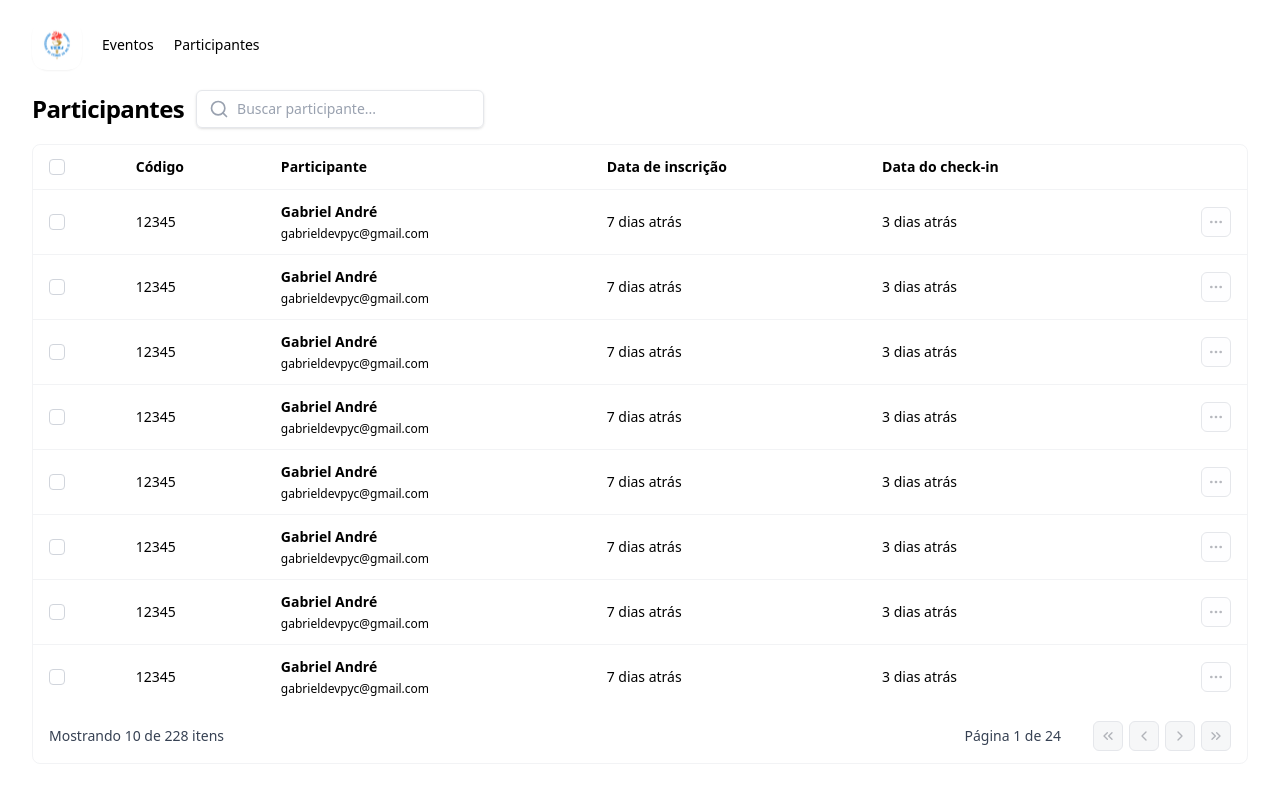
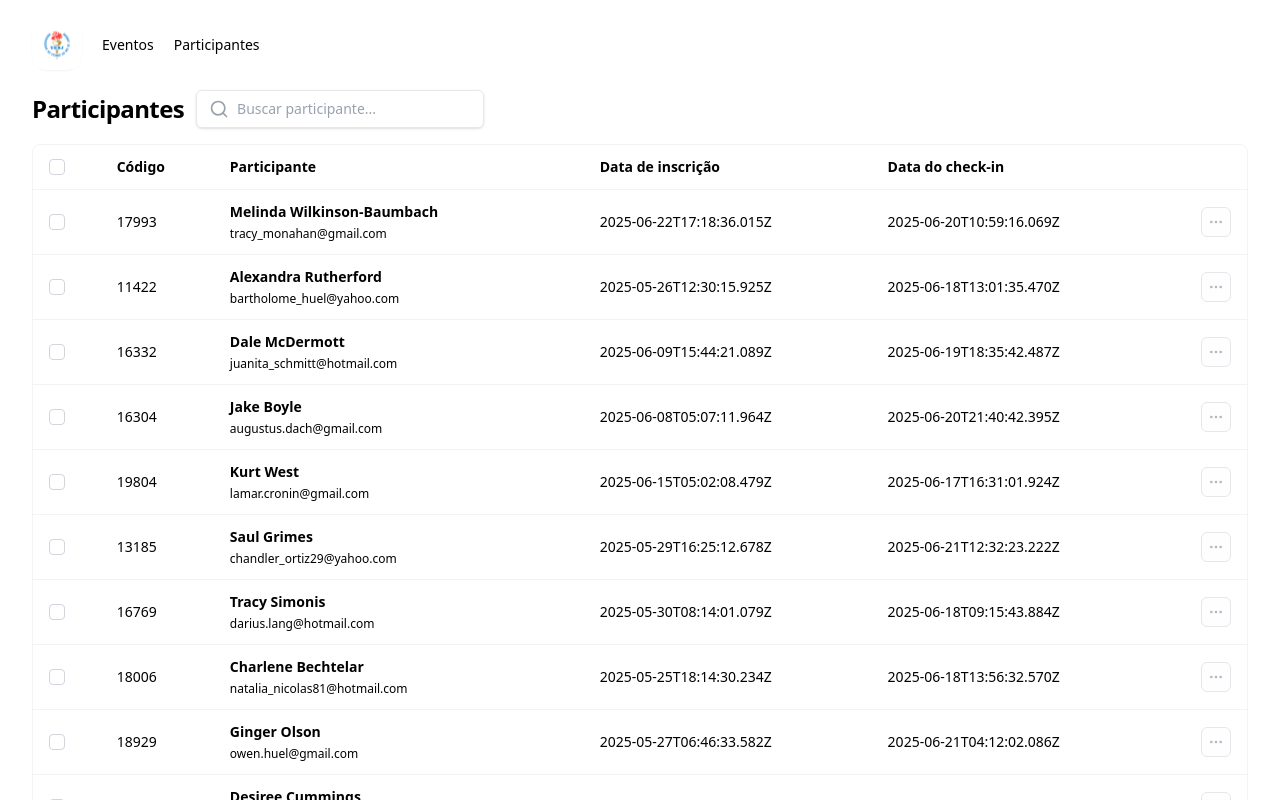
Before and after one commit to gabrielandre-math/Uerj-Pass-FrontEnd, a React (Vite) app: page / in a window 1280 px wide. Shown: the top 800 px of the page. Built offline with nearby package versions, Linux system fonts and the light colour scheme.

Commit message:
fix: correção estado do checkbox bugado

```diff
--- a/package.json
+++ b/package.json
@@ -18,6 +18,7 @@
   },
   "devDependencies": {
     "@eslint/js": "^9.25.0",
+    "@faker-js/faker": "^9.8.0",
     "@types/react": "^19.1.2",
     "@types/react-dom": "^19.1.2",
     "@vitejs/plugin-react": "^4.4.1",
--- a/src/components/attendee-list.tsx
+++ b/src/components/attendee-list.tsx
@@ -1,5 +1,4 @@
-// src/components/attendee-list.tsx
-import { useState } from "react";
+import { useState, type ChangeEvent } from "react";
 import {
   ChevronLeft,
   ChevronRight,
@@ -17,28 +16,42 @@ import { TableBody } from "./table/table-body";
 import { TableDivisor } from "./table/table-divisor";
 import { Container } from "./table/container";
 import { Span } from "./table/span";
+import { attendees } from "../data/attendees";
 
 export function AttendeeList() {
-  const [selectAll, setSelectAll] = useState(false);
-  const [selectedItems, setSelectedItems] = useState<number[]>([]);
+  const [search, setSearch] = useState();
+
+  const [selectedItems, setSelectedItems] = useState<Set<number>>(new Set());
+
+  function onSearchInputChanged(event: ChangeEvent<HTMLInputElement>) {
+    setSearch(event.target.value);
+  }
 
   const handleSelectAll = (checked: boolean) => {
-    setSelectAll(checked);
     if (checked) {
-      setSelectedItems(Array.from({ length: 8 }, (_, i) => i));
+      const allIds = new Set(attendees.map((attendee) => attendee.id));
+      setSelectedItems(allIds);
     } else {
-      setSelectedItems([]);
+      setSelectedItems(new Set());
     }
   };
 
-  const handleSelectItem = (index: number, checked: boolean) => {
+  const handleSelectItem = (attendeeId: number, checked: boolean) => {
+    const newSelectedItems = new Set(selectedItems);
+
     if (checked) {
-      setSelectedItems((prev) => [...prev, index]);
+      newSelectedItems.add(attendeeId);
     } else {
-      setSelectedItems((prev) => prev.filter((i) => i !== index));
-      setSelectAll(false);
+      newSelectedItems.delete(attendeeId);
     }
+
+    setSelectedItems(newSelectedItems);
   };
+
+  const selectAll =
+    selectedItems.size === attendees.length && attendees.length > 0;
+  const isIndeterminate =
+    selectedItems.size > 0 && selectedItems.size < attendees.length;
 
   return (
     <div className="flex flex-col gap-4">
@@ -74,14 +87,21 @@ export function AttendeeList() {
             placeholder:text-gray-400
           "
             placeholder="Buscar participante..."
+            onChange={onSearchInputChanged}
           />
         </div>
+        {search}
       </div>
+
       <Table>
         <thead>
           <TableRow>
             <TableHeader style={{ width: 48 }}>
-              <Checkbox checked={selectAll} onChange={handleSelectAll} />
+              <Checkbox
+                checked={selectAll}
+                indeterminate={isIndeterminate}
+                onChange={handleSelectAll}
+              />
             </TableHeader>
             <TableHeader>Código</TableHeader>
             <TableHeader>Participante</TableHeader>
@@ -91,26 +111,26 @@ export function AttendeeList() {
           </TableRow>
         </thead>
         <TableBody>
-          {Array.from({ length: 8 }).map((_, idx) => (
-            <TableRow key={idx} variant>
+          {attendees.map((attendee) => (
+            <TableRow key={attendee.id} variant>
               <TableDivisor>
                 <Checkbox
-                  checked={selectedItems.includes(idx)}
-                  onChange={(checked) => handleSelectItem(idx, checked)}
+                  checked={selectedItems.has(attendee.id)}
+                  onChange={(checked) => handleSelectItem(attendee.id, checked)}
                 />
               </TableDivisor>
 
-              <TableDivisor>12345</TableDivisor>
+              <TableDivisor>{attendee.id}</TableDivisor>
 
               <TableDivisor variant>
                 <Container>
-                  <Span>Gabriel André</Span>
-                  <Span variant> gabrieldevpyc@gmail.com</Span>
+                  <Span>{attendee.name}</Span>
+                  <Span variant> {attendee.email}</Span>
                 </Container>
               </TableDivisor>
 
-              <TableDivisor>7 dias atrás</TableDivisor>
-              <TableDivisor>3 dias atrás</TableDivisor>
+              <TableDivisor>{attendee.createdAt.toISOString()}</TableDivisor>
+              <TableDivisor>{attendee.checkedInAt.toISOString()}</TableDivisor>
               <TableDivisor variant className="text-right">
                 <IconButton transparent>
                   <MoreHorizontal className="h-4 w-4 text-gray-900/30" />
@@ -122,7 +142,8 @@ export function AttendeeList() {
         <tfoot>
           <tr>
             <TableDivisor className="text-sm text-gray-700" colSpan={3}>
-              Mostrando 10 de 228 itens
+              Mostrando 10 de 228 itens{" "}
+              {selectedItems.size > 0 && `(${selectedItems.size} selecionados)`}
             </TableDivisor>
 
             <TableDivisor className=" text-gray-700 text-right" colSpan={3}>
--- /dev/null
+++ b/src/data/attendees.ts
@@ -0,0 +1,11 @@
+import { faker } from "@faker-js/faker";
+
+export const attendees = Array.from({ length: 200 }).map(() => {
+  return {
+    id: faker.number.int({ min: 10000, max: 20000 }),
+    name: faker.person.fullName(),
+    email: faker.internet.email().toLocaleLowerCase(),
+    createdAt: faker.date.recent({ days: 30 }),
+    checkedInAt: faker.date.recent({ days: 7 }),
+  };
+});
```
Also changed, not shown: 1 other file (tests, documents, lock files or other folders).
